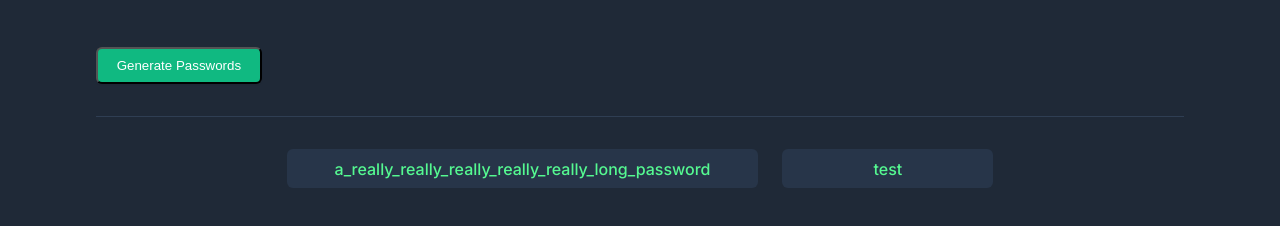
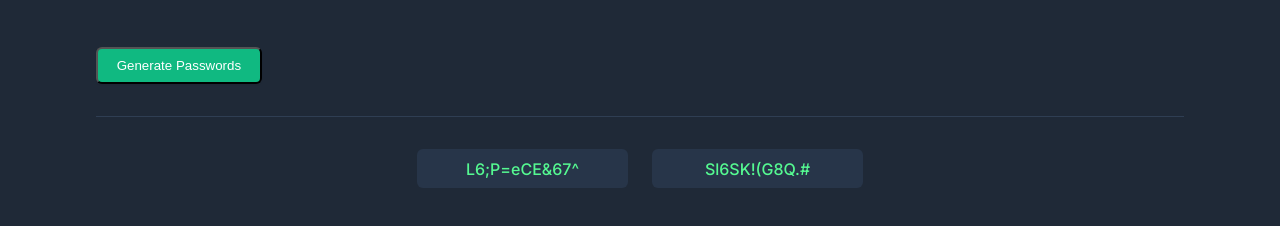
Before and after one commit to jadedInsomnia89/password-generator, a website built with Vite: page index.html in a window 1280 px wide. Both pictures are taken after a click on the button "Generate Passwords". Shown: the part 250-476 px from the top of the page. Built offline with nearby package versions, Linux system fonts and the light colour scheme.

Commit message:
generate 2 passwords and add them to each pwd div when btn clicked

```diff
--- a/index.html
+++ b/index.html
@@ -19,8 +19,8 @@
         <button type="button" id="generate-pwd-btn">Generate Passwords</button>
       </section>
       <section id="pwd-results">
-        <div class="pwd-tag"><p>a_really_really_really_really_really_long_password</p></div>
-        <div class="pwd-tag"><p>test</p></div>
+        <div class="pwd-tag"><p id="pwd-result-1"></p></div>
+        <div class="pwd-tag"><p id="pwd-result-2"></p></div>
       </section>
     </main>
     <script type="module" src="/src/main.js"></script>
--- a/src/main.js
+++ b/src/main.js
@@ -2,8 +2,11 @@ import "./style.css";
 
 const characterLimit = 50;
 const generatePwdBtn = document.getElementById("generate-pwd-btn");
+const pwdResult1 = document.getElementById("pwd-result-1");
+const pwdResult2 = document.getElementById("pwd-result-2");
 
 function generatePassword(length = 12, includeSpecial = true) {
+  if (length > 50) length = 50;
   const lowercase = "abcdefghijklmnopqrstuvwxyz";
   const uppercase = "ABCDEFGHIJKLMNOPQRSTUVWXYZ";
   const numbers = "0123456789";
@@ -20,5 +23,10 @@ function generatePassword(length = 12, includeSpecial = true) {
   return password;
 }
 
-generatePassword();
-// generatePwdBtn.addEventListener("click", generatePassword);
+function getPasswords() {
+  const pwd1 = generatePassword();
+  const pwd2 = generatePassword();
+  pwdResult1.textContent = pwd1;
+  pwdResult2.textContent = pwd2;
+}
+generatePwdBtn.addEventListener("click", getPasswords);
```
